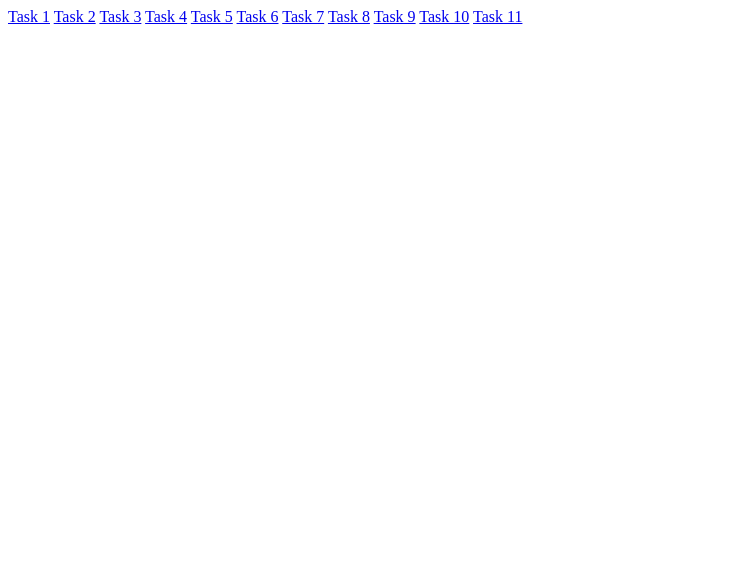
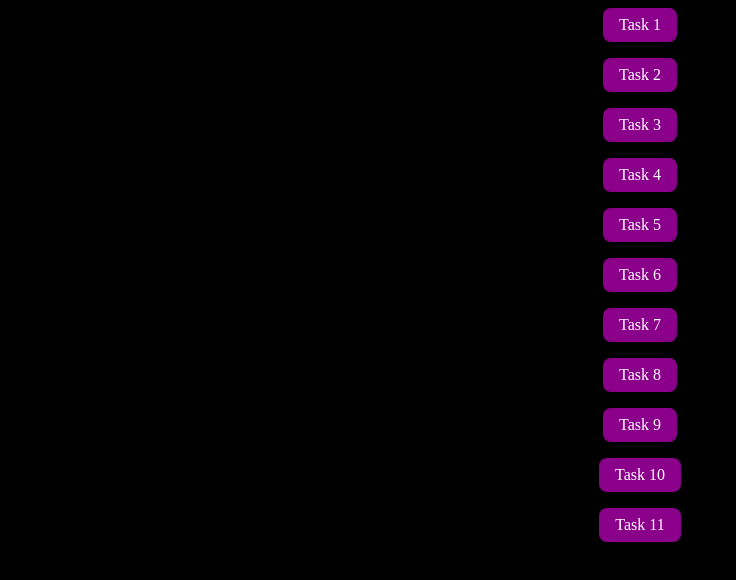
Before and after one commit to MantasImb/CA-exam2, a plain HTML site: page index.html in a window 1280 px wide. Shown: the whole page, without its empty margins (0-736 px from the left). Drawn offline with Linux system fonts and the light colour scheme.

Commit message:
add simple styling for the main html

```diff
--- a/index.html
+++ b/index.html
@@ -4,6 +4,7 @@
     <meta charset="UTF-8" />
     <meta name="viewport" content="width=device-width, initial-scale=1.0" />
     <title>Document</title>
+    <link rel="stylesheet" href="./styles.css" />
   </head>
   <body>
     <a href="./Task 1/Index.html">Task 1</a>
--- /dev/null
+++ b/styles.css
@@ -0,0 +1,16 @@
+body {
+  background-color: black;
+  display: flex;
+  flex-direction: column;
+  justify-content: center;
+  align-items: center;
+  gap: 1rem;
+}
+
+a {
+  color: white;
+  background-color: darkmagenta;
+  padding: 0.5rem 1rem;
+  border-radius: 0.5rem;
+  text-decoration: none;
+}
```
